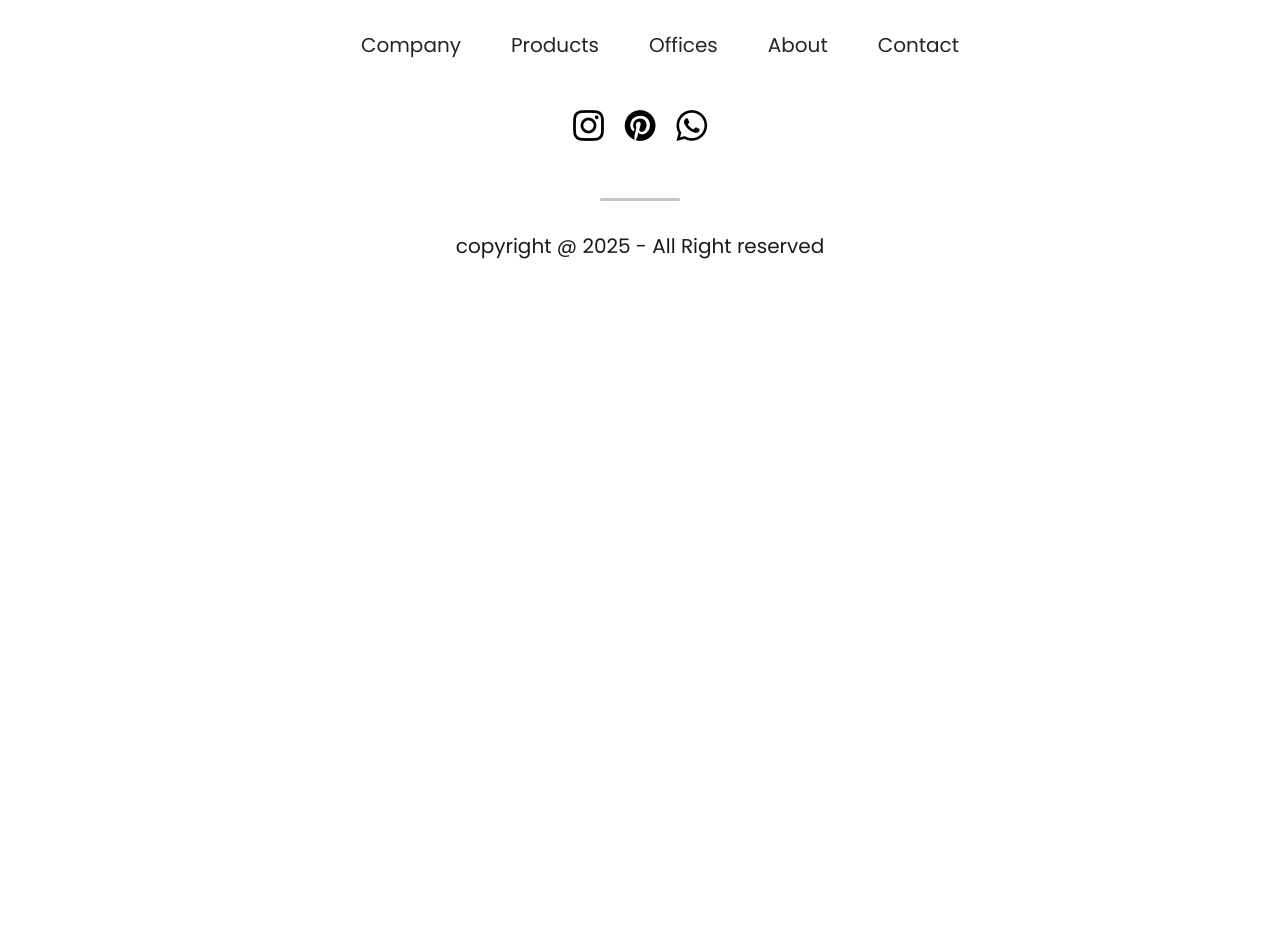
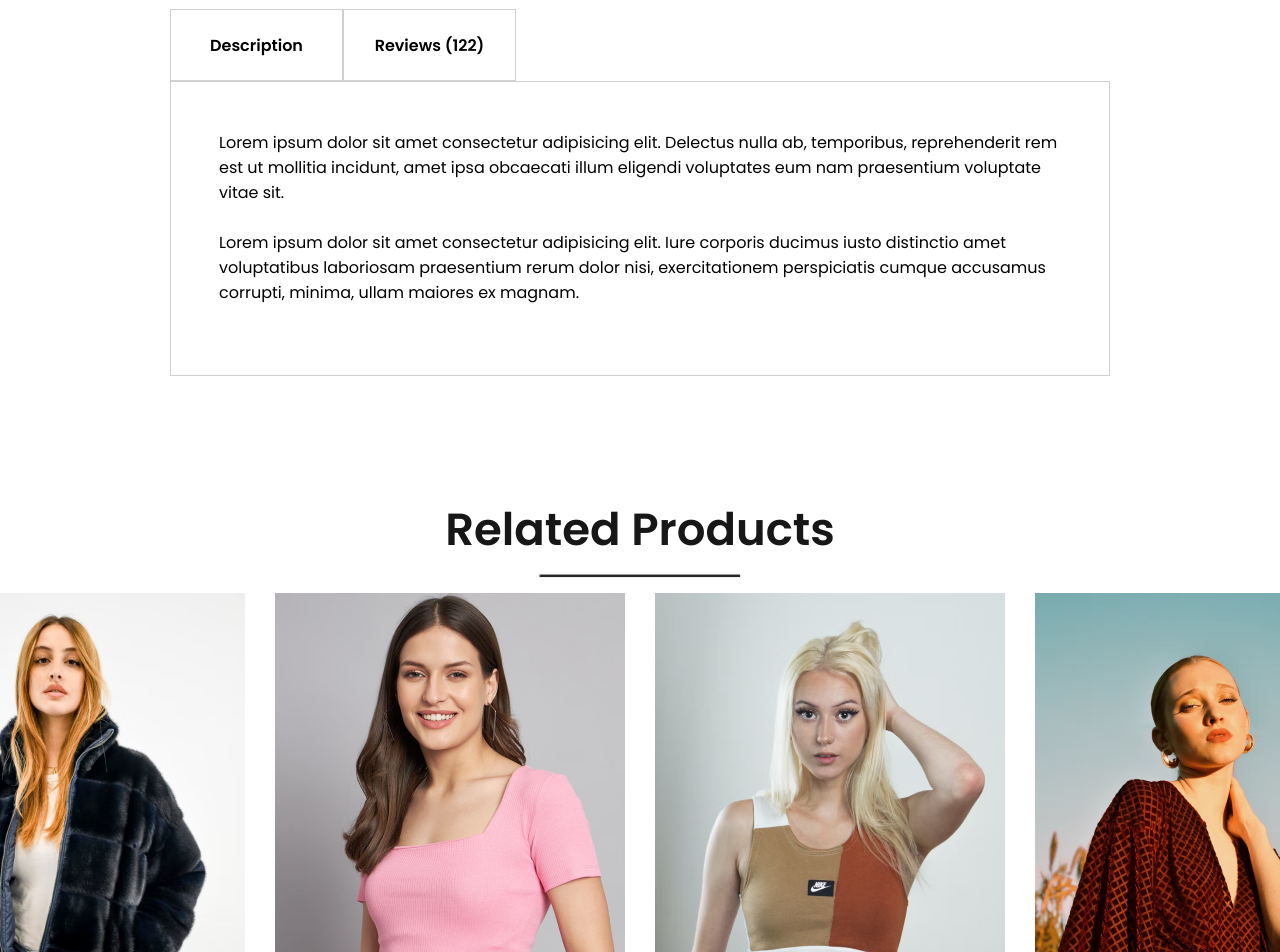
Before and after one commit to ashish-37-ui/E-commerce, a React (Create React App) app: page /product/1 in a window 1280 px wide. Shown: the part 1060-2012 px from the top of the page. Before the commit the page ends 1351 px from the top, so only its background shows below. Built offline with nearby package versions, Linux system fonts and the light colour scheme.

Commit message:
Added Related product and description Box in the app

```diff
--- /dev/null
+++ b/src/Components/DescriptionBox/DescriptionBox.css
@@ -0,0 +1,32 @@
+.descriptionBox {
+    margin: 120px 170px;
+}
+
+.descriptionBox-navigator {
+    display: flex;
+}
+
+.descriptionBox-nav-box {
+    display: flex;
+    align-items: center;
+    justify-content: center;
+    font-size: 16px;
+    font-weight: 600;
+    width: 171px;
+    height: 70px;
+    border: 1px solid #d0d0d0;
+}
+
+.descriptionBox-nav-box .fade {
+    background: #fbfbfb;
+    color: #555;
+}
+
+.descriptionBox-description{
+    display: flex;
+    flex-direction: column;
+    gap: 25px;
+    border: 1px solid #d0d0d0;
+    padding: 48px;
+    padding-bottom: 70px;
+}
--- /dev/null
+++ b/src/Components/DescriptionBox/DescriptionBox.jsx
@@ -0,0 +1,25 @@
+import React from 'react'
+import "./DescriptionBox.css"
+
+const DescriptionBox = () => {
+  return (
+    <div className='descriptionBox'>
+        <div className='descriptionBox-navigator'>
+            <div className='descriptionBox-nav-box'>
+                Description
+            </div>
+            <div className='descriptionBox-nav-box fade'>
+                Reviews (122)
+            </div>
+
+        </div>
+        <div className='descriptionBox-description'>
+                <p>Lorem ipsum dolor sit amet consectetur adipisicing elit. Delectus nulla ab, temporibus, reprehenderit rem est ut mollitia incidunt, amet ipsa obcaecati illum eligendi voluptates eum nam praesentium voluptate vitae sit.</p>
+                <p>Lorem ipsum dolor sit amet consectetur adipisicing elit. Iure corporis ducimus iusto distinctio amet voluptatibus laboriosam praesentium rerum dolor nisi, exercitationem perspiciatis cumque accusamus corrupti, minima, ullam maiores ex magnam.</p>
+            </div>
+
+    </div>
+  )
+}
+
+export default DescriptionBox
--- a/src/Components/Item/Item.jsx
+++ b/src/Components/Item/Item.jsx
@@ -5,7 +5,7 @@
 const Item = (props) => {
   return (
     <div className='item'>
-        <Link to={`/product/${props.id}`}><img src={props.image} alt='' /></Link>
+        <Link to={`/product/${props.id}`}><img onClick={window.scrollTo(0,0)} src={props.image} alt='' /></Link>
         <p>{props.name}</p>
 
         <div className='item-prices'>
--- /dev/null
+++ b/src/Components/RelatedProducts/RelatedProducts.css
@@ -0,0 +1,26 @@
+.relatedproducts{
+    display: flex;
+    flex-direction: column;
+    align-items: center;
+    gap: 10px;
+    height: 90vh;
+}
+
+.relatedproducts h1 {
+    color: #171717;
+    font-size: 45px;
+    font-weight: 600;
+}
+
+.relatedproducts hr {
+    width: 200px;
+    height: 1.5px;
+    border-radius: 10px;
+    background: #252525;
+}
+
+.relatedproducts-item {
+    margin-top: 5px;
+    display: flex;
+    gap: 30px;
+}
--- /dev/null
+++ b/src/Components/RelatedProducts/RelatedProducts.jsx
@@ -0,0 +1,25 @@
+import React from 'react'
+import "./RelatedProducts.css"
+import data_product from "../Assets/data"
+import Item from '../Item/Item'
+
+const RelatedProducts = () => {
+  return (
+    <div className='relatedproducts'>
+        <h1>Related Products</h1>
+        <hr />
+
+        <div className='relatedproducts-item'>
+            {data_product.map((item, i) => {
+                return (
+                    <Item key={i} id={item.id} name = {item.name} image= {item.image} new_price={item.new_price} old_price={item.old_price} />
+                )
+
+            })}
+        </div>
+
+    </div>
+  )
+}
+
+export default RelatedProducts
--- a/src/Pages/Product.jsx
+++ b/src/Pages/Product.jsx
@@ -4,6 +4,8 @@
 //import "./Breadcrums.css";
 import Breadcrums from '../Components/Breadcrums/Breadcrums';
 import ProductDisplay from '../Components/ProductDisplay/ProductDisplay';
+import DescriptionBox from '../Components/DescriptionBox/DescriptionBox';
+import RelatedProducts from '../Components/RelatedProducts/RelatedProducts';
 
 const Product = () => {
 
@@ -15,6 +17,8 @@
     <div>
    <Breadcrums product={product} />
    <ProductDisplay product={product} />
+   <DescriptionBox />
+   <RelatedProducts />
 
     </div>
   )
--- a/src/Pages/ShopCategory.jsx
+++ b/src/Pages/ShopCategory.jsx
@@ -9,8 +9,7 @@
 
   const {all_product} = useContext(ShopContext);
 
-  console.log("Category:", props.category);
-  console.log("All Products:", all_product);
+
   return (
     <div className ="shop-category">
 
```
